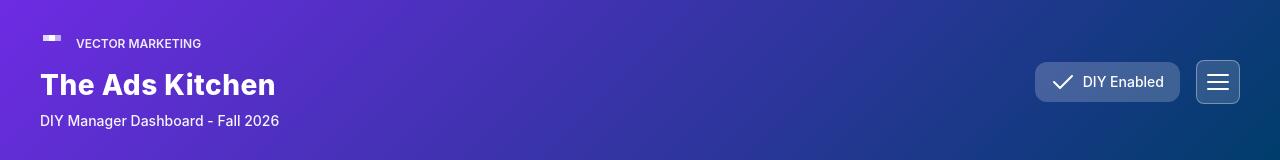
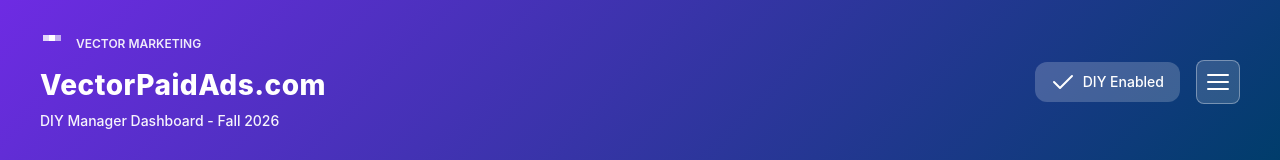
Before and after one commit to vmcdigital/vmc-meta-diy-dashboard, a Next.js app: page / in a window 1280 px wide. Shown: the top 160 px of the page. Built offline with nearby package versions, Linux system fonts and the light colour scheme.

Commit message:
Update header title to VectorPaidAds.com

```diff
--- a/components/Header.tsx
+++ b/components/Header.tsx
@@ -26,7 +26,7 @@ export default function Header() {
             </svg>
             <span style={{ fontSize: '0.75rem', fontWeight: '600', opacity: 0.9 }}>VECTOR MARKETING</span>
           </div>
-          <h1 className="header-title">The Ads Kitchen</h1>
+          <h1 className="header-title">VectorPaidAds.com</h1>
           <p className="header-subtitle">DIY Manager Dashboard - Fall 2026</p>
         </div>
 
```
